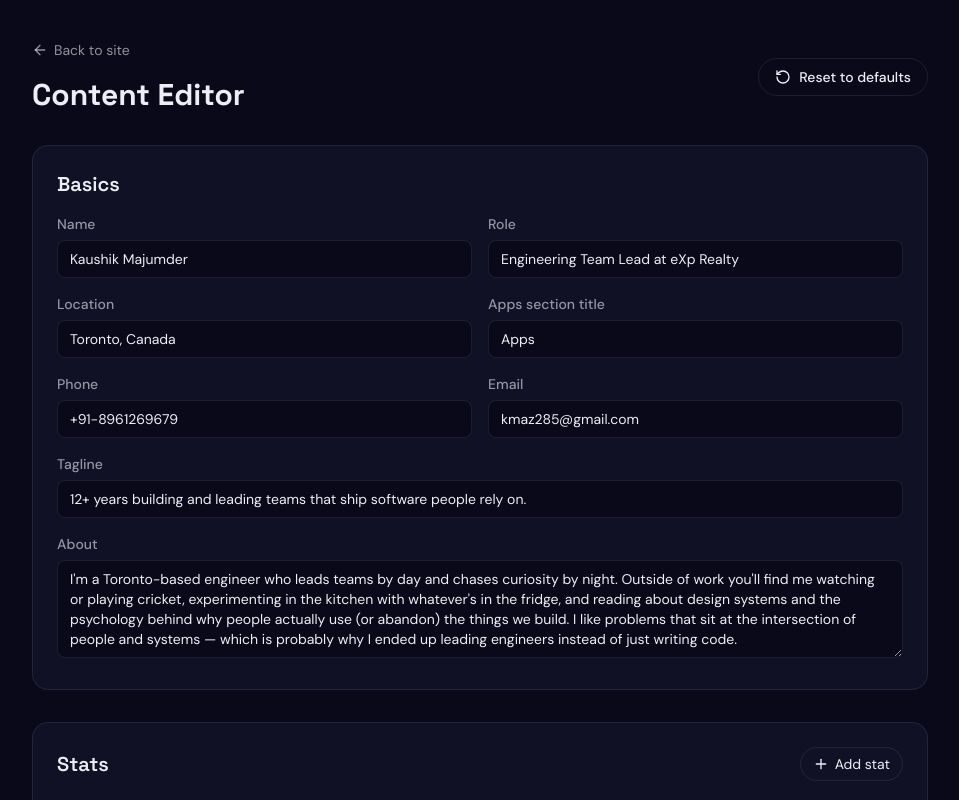
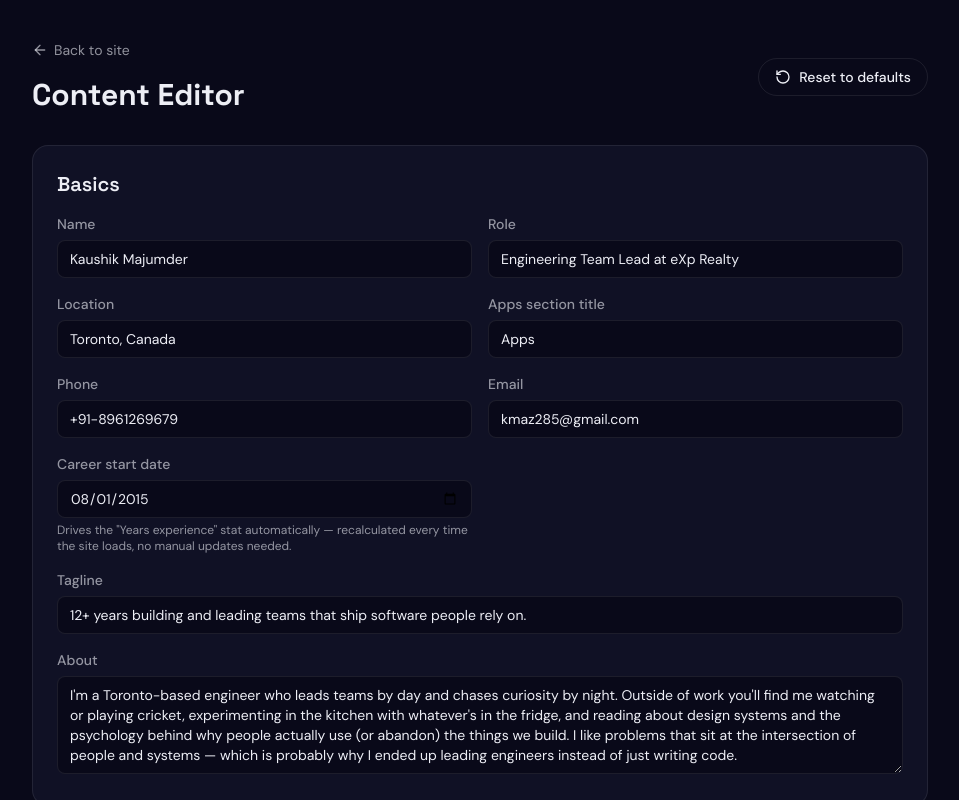
Before and after one commit to sudoku0412-stack/portfolio, a React (Vite) app: page /admin in a window 1280 px wide. Shown: the top 800 px of the page, without its empty margins (160-1119 px from the left). Built offline with nearby package versions, Linux system fonts and the light colour scheme.

Commit message:
Auto-calculate years of experience from career start date

```diff
--- a/src/lib/portfolio-data.ts
+++ b/src/lib/portfolio-data.ts
@@ -30,9 +30,22 @@ export type PortfolioData = {
   email: string
   phone: string
   appsTitle: string
+  careerStartDate: string
   stats: Stat[]
   experience: Experience[]
   projects: Project[]
+}
+
+export function getYearsOfExperience(careerStartDate: string): number {
+  const start = new Date(careerStartDate)
+  if (Number.isNaN(start.getTime())) return 0
+  const now = new Date()
+  let years = now.getFullYear() - start.getFullYear()
+  const anniversaryPassed =
+    now.getMonth() > start.getMonth() ||
+    (now.getMonth() === start.getMonth() && now.getDate() >= start.getDate())
+  if (!anniversaryPassed) years -= 1
+  return Math.max(0, years)
 }
 
 export const STORAGE_KEY = 'portfolio-data-v1'
@@ -47,6 +60,7 @@ export const defaultData: PortfolioData = {
   email: 'kmaz285@gmail.com',
   phone: '+91-8961269679',
   appsTitle: 'Apps',
+  careerStartDate: '2015-08-01',
   stats: [
     { label: 'Engineers led', value: 18 },
     { label: 'Releases delivered', value: 240, suffix: '+' },
--- a/src/pages/Admin.tsx
+++ b/src/pages/Admin.tsx
@@ -104,6 +104,19 @@ export default function Admin() {
                   onChange={(e) => set('email', e.target.value)}
                 />
               </div>
+              <div>
+                <label className={labelClass}>Career start date</label>
+                <input
+                  type="date"
+                  className={inputClass}
+                  value={form.careerStartDate}
+                  onChange={(e) => set('careerStartDate', e.target.value)}
+                />
+                <p className="mt-1 text-xs text-muted">
+                  Drives the "Years experience" stat automatically — recalculated every time the
+                  site loads, no manual updates needed.
+                </p>
+              </div>
               <div className="sm:col-span-2">
                 <label className={labelClass}>Tagline</label>
                 <input
@@ -159,12 +172,16 @@ export default function Admin() {
                       type="number"
                       className={inputClass}
                       value={stat.value}
+                      disabled={stat.label === 'Years experience' && !!form.careerStartDate}
                       onChange={(e) => {
                         const next = [...form.stats]
                         next[i] = { ...stat, value: Number(e.target.value) }
                         set('stats', next)
                       }}
                     />
+                    {stat.label === 'Years experience' && form.careerStartDate && (
+                      <p className="mt-1 text-xs text-muted">Auto-calculated from career start date</p>
+                    )}
                   </div>
                   <div>
                     <label className={labelClass}>Suffix</label>
--- a/src/pages/Portfolio.tsx
+++ b/src/pages/Portfolio.tsx
@@ -1,5 +1,5 @@
 import { ArrowRight, Mail, MapPin, Phone, ExternalLink } from 'lucide-react'
-import { usePortfolioData } from '../lib/portfolio-data'
+import { usePortfolioData, getYearsOfExperience } from '../lib/portfolio-data'
 import AuroraBackground from '../components/AuroraBackground'
 import Nav from '../components/Nav'
 import Reveal from '../components/Reveal'
@@ -18,6 +18,12 @@ function initialsOf(name: string) {
 
 export default function Portfolio() {
   const { data } = usePortfolioData()
+  const yearsExperience = getYearsOfExperience(data.careerStartDate)
+  const displayStats = data.stats.map((stat) =>
+    stat.label === 'Years experience' && data.careerStartDate
+      ? { ...stat, value: yearsExperience }
+      : stat,
+  )
 
   return (
     <div id="top" className="relative min-h-screen">
@@ -65,7 +71,7 @@ export default function Portfolio() {
           </div>
 
           <div className="flex w-full flex-col gap-3 lg:w-64">
-            {data.stats.map((stat, i) => (
+            {displayStats.map((stat, i) => (
               <Reveal key={stat.label} variant="right" delay={i * 100}>
                 <ShineCard className="rounded-2xl border border-border bg-surface p-4">
                   <div className="font-heading text-3xl font-bold text-accent-2">
```
